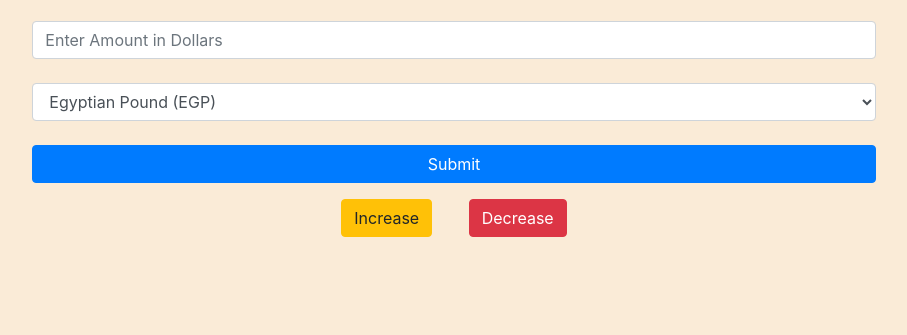
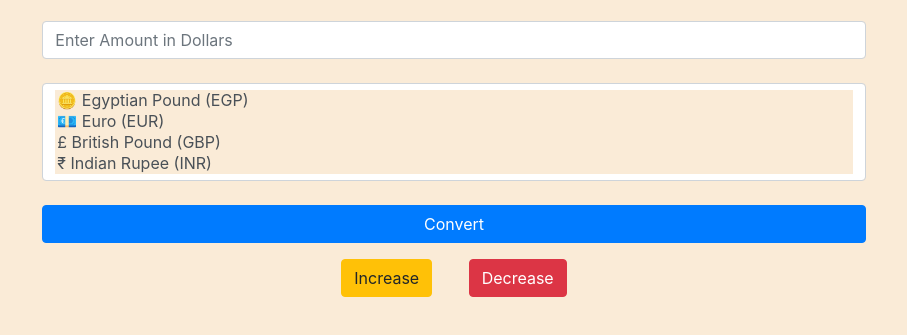
Before and after one commit to elhwawshy/coins, a plain HTML site: page index.html in a window 1280 px wide. Shown: the part 105-440 px from the top of the page, without its empty margins (186-1093 px from the left). Drawn offline with Linux system fonts and the light colour scheme; no server answers.

Commit message:
Update index.html

```diff
--- a/index.html
+++ b/index.html
@@ -5,57 +5,58 @@
     <meta name="viewport" content="width=device-width, initial-scale=1.0">
     <title>Convert Dollar to Selected Currency</title>
 
-    <!-- Bootstrap file-->
+    <!-- Bootstrap CSS -->
     <link rel="stylesheet" href="css/bootstrap.min.css">
 
-    <!-- Css Style -->
+    <!-- style CSS -->
     <link rel="stylesheet" href="css/style.css">
-
 </head>
 <body>
 
-    <div class="containerfllued mt-5 bg" >
+    <div class="container-fluid mt-5 bg">
         <div class="row">
             <div class="col-md-8 m-auto">
                 <h2 class="text-center mt-3">Convert Dollar to Selected Currency</h2>
 
+                <form id="conversionForm" onsubmit="return validate();">
+                    <input type="number" id="demo" class="form-control my-4" placeholder="Enter Amount in Dollars" step="0.01">
 
-                <form onsubmit="return validate();">
-                    <input type="number" id="demo" class="form-control my-4" placeholder="Enter Amount in Dollars" step="0.01">
                     <!-- Currency dropdown -->
-                    <select id="currency" class="form-control mb-4">
-                    <option value="EGP">Egyptian Pound (EGP)</option>
-                    <option value="EUR">Euro (EUR)</option>
-                    <option value="GBP">British Pound (GBP)</option>
-                    <option value="INR">Indian Rupee (INR)</option>
-                </select>
+                    <select id="currency" class="form-control mb-4" multiple>
+                        <option value="EGP">🪙 Egyptian Pound (EGP)</option>
+                        <option value="EUR">💶 Euro (EUR)</option>
+                        <option value="GBP">£ British Pound (GBP)</option>
+                        <option value="INR">₹ Indian Rupee (INR)</option>
+                    </select>
 
-                <input type="submit" class="btn btn-primary btn-block" onclick="validate();">
-
-            </form>
+                    <input type="submit" class="btn btn-primary btn-block" value="Convert">
+                </form>
 
                 <div class="text-center">
                     <button class="btn btn-warning m-3" onclick="updateValue('increase')">Increase</button>
                     <button class="btn btn-danger m-3" onclick="updateValue('decrease')">Decrease</button>
                 </div>
 
+                <h3 id="Amount" class="text-center mt-3"></h3>
+                <div id="comparison" class="text-center mt-3"></div> <!-- Currency comparison -->
 
-                <h3 id="Amount" class="text-center mt-3"></h3>
-
+                <!-- Last Conversion -->
+                <div id="lastConversion" class="mt-3 text-center"></div>
             </div>
         </div>
     </div>
 
     <!-- jQuery -->
     <script src="js/jquery.slim.min.js"></script>
+
     <!-- Popper.js -->
     <script src="js/popper.min.js"></script>
+
     <!-- Bootstrap JS -->
     <script src="js/bootstrap.min.js"></script>
-    <!-- Script JS -->
+
+    <!-- java Script -->
     <script src="js/script.js"></script>
-
-
 
 </body>
 </html>
```
